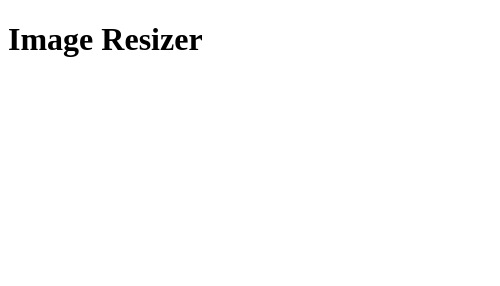
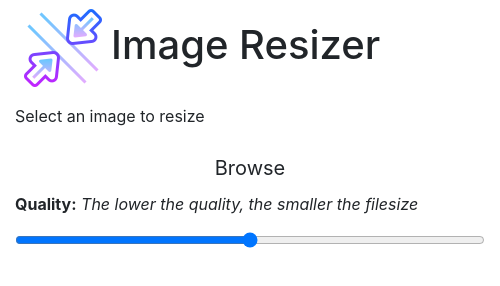
Before and after one commit to Harshsngh07/Image-Resizer, an Electron app: page app/index.html in a window 500 px wide. Drawn offline with nearby package versions, Linux system fonts and the light colour scheme.

Commit message:
chanegs made to html

```diff
--- a/app/index.html
+++ b/app/index.html
@@ -8,8 +8,35 @@
       content="script-src 'self' 'unsafe-inline';"
     />
     <title>Image Resizer</title>
+    <!-- fontawesome -->
+    <link rel="stylesheet" href="css/all.min.css" />
+    <!-- bootstrap -->
+    <link rel="stylesheet" href="css/bootstrap.min.css" />
+    <!-- stylesheet -->
+    <link rel="stylesheet" href="css/style.css" />
   </head>
   <body>
-    <h1>Image Resizer</h1>
+    <div class="container">
+      <h1><img src="../assets/icons/compress-96.png" />Image Resizer</h1>
+      <span><p>Select an image to resize</p></span>
+      <button type="button" class="btn btn-1 btn-lg btn-block">
+        Browse
+      </button>
+
+      <p class="text1">
+        <strong>Quality:</strong>
+        <em>The lower the quality, the smaller the filesize</em>
+      </p>
+
+      <p class="range-field">
+        <input
+          type="range"
+          min="0"
+          max="100"
+          class="form-control-range"
+          id="formControlRange"
+        />
+      </p>
+    </div>
   </body>
 </html>
```
Also changed, not shown: app/about.html (+7 -1 lines).
